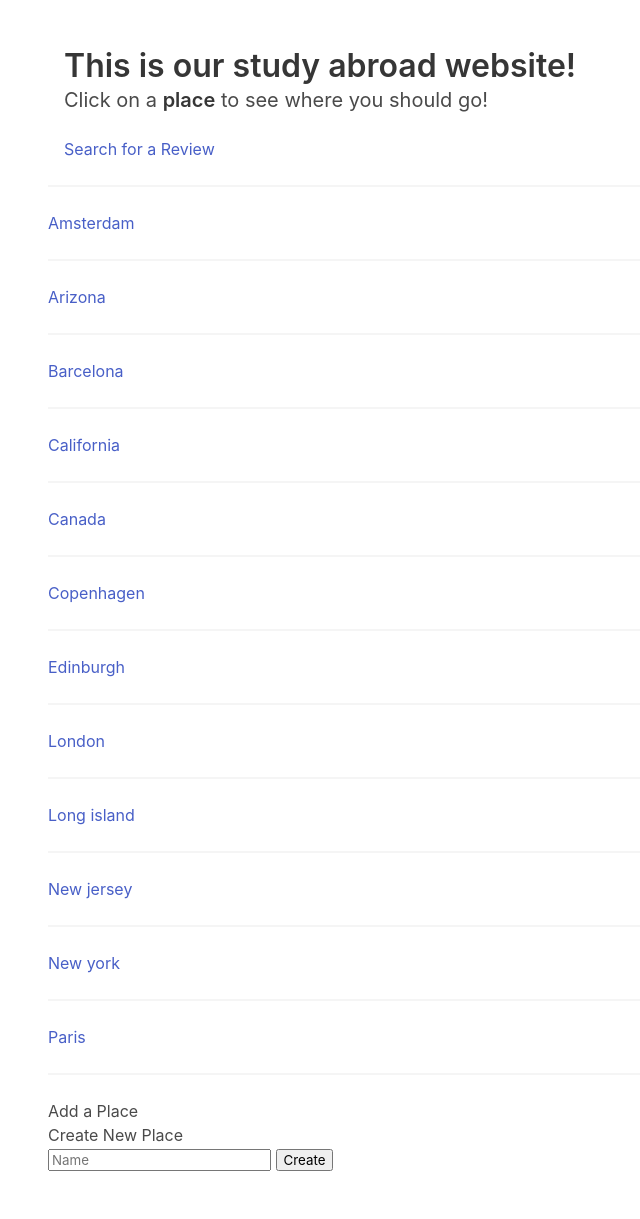
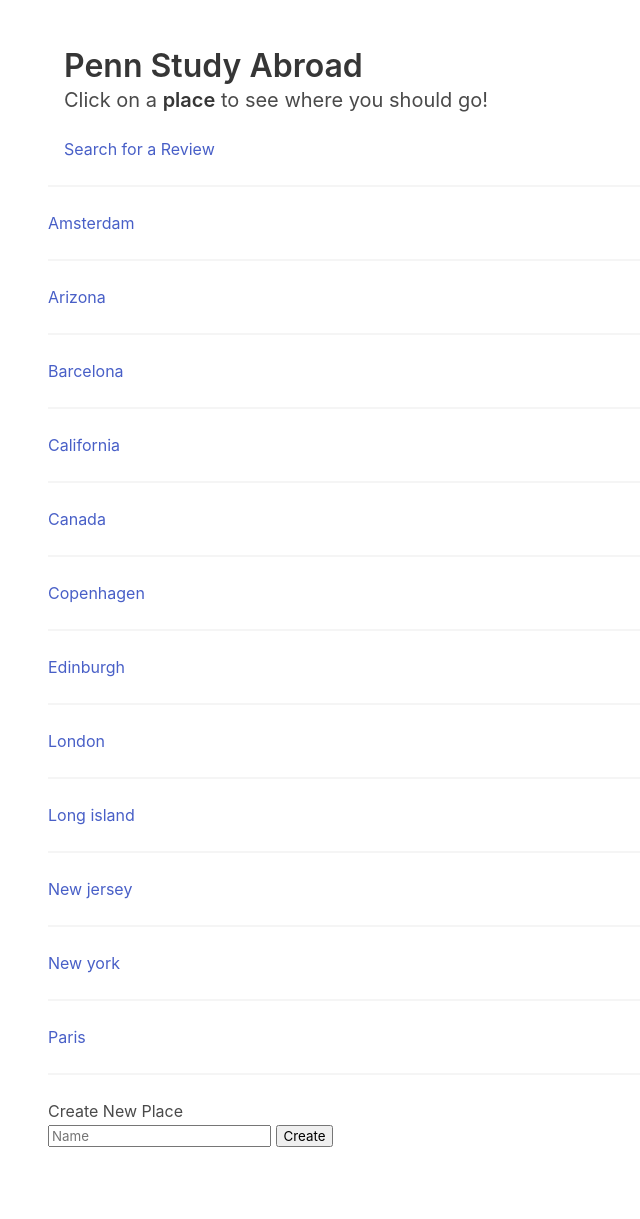
Before and after one commit to oodwyer/study-abroad-website, a Django app: page / in a window 1280 px wide. Shown: the whole page, without its empty margins (0-640 px from the left). After the commit the page ends 1147 px from the top, so only its background shows below. Run offline with Django 3.2, Linux system fonts and the light colour scheme; data comes from the database, SQL or seed files in the repository; some libraries are stand-ins or nearby versions.

Commit message:
style changes

```diff
--- a/core/models.py
+++ b/core/models.py
@@ -68,6 +68,7 @@
     def __str__(self):
         return self.body
 
+    #order by name alphabetically
     def __ge__(x):
         if self.rating >= x.rating:
             return True
--- a/core/templates/place.html
+++ b/core/templates/place.html
@@ -4,7 +4,7 @@
   <head>
     <meta charset="utf-8">
     <meta name="viewport" content="width=device-width, initial-scale=1">
-    <title>Hello Bulma!</title>
+    <title>{{place.name}}</title>
     <link rel="stylesheet" href="https://cdn.jsdelivr.net/npm/bulma@0.8.0/css/bulma.min.css">
     <script defer src="https://use.fontawesome.com/releases/v5.3.1/js/all.js"></script>
   </head>
--- a/core/templates/search/search.html
+++ b/core/templates/search/search.html
@@ -4,7 +4,7 @@
   <head>
     <meta charset="utf-8">
     <meta name="viewport" content="width=device-width, initial-scale=1">
-    <title>Hello Bulma!</title>
+    <title>Search</title>
     <link rel="stylesheet" href="https://cdn.jsdelivr.net/npm/bulma@0.8.0/css/bulma.min.css">
     <script defer src="https://use.fontawesome.com/releases/v5.3.1/js/all.js"></script>
   </head>
--- a/core/templates/splash.html
+++ b/core/templates/splash.html
@@ -4,7 +4,7 @@
   <head>
     <meta charset="utf-8">
     <meta name="viewport" content="width=device-width, initial-scale=1">
-    <title>Hello Bulma!</title>
+    <title>Penn Study Abroad</title>
     <link rel="stylesheet" href="https://cdn.jsdelivr.net/npm/bulma@0.8.0/css/bulma.min.css">
     <script defer src="https://use.fontawesome.com/releases/v5.3.1/js/all.js"></script>
   </head>
@@ -12,7 +12,7 @@
   <section class="section">
     <div class="container">
       <h1 class="title">
-        This is our study abroad website!
+        Penn Study Abroad
       </h1>
       <p class="subtitle">
         Click on a <strong>place</strong> to see where you should go!
@@ -29,8 +29,6 @@
         <hr>
     {% endfor %}
 
-    <h3> Add a Place </h3>
-
     <form method="POST" action="/">
         {% csrf_token %}
         <p>Create New Place</p>
```
Also changed, not shown: core/views.py (+9 -1 lines).
